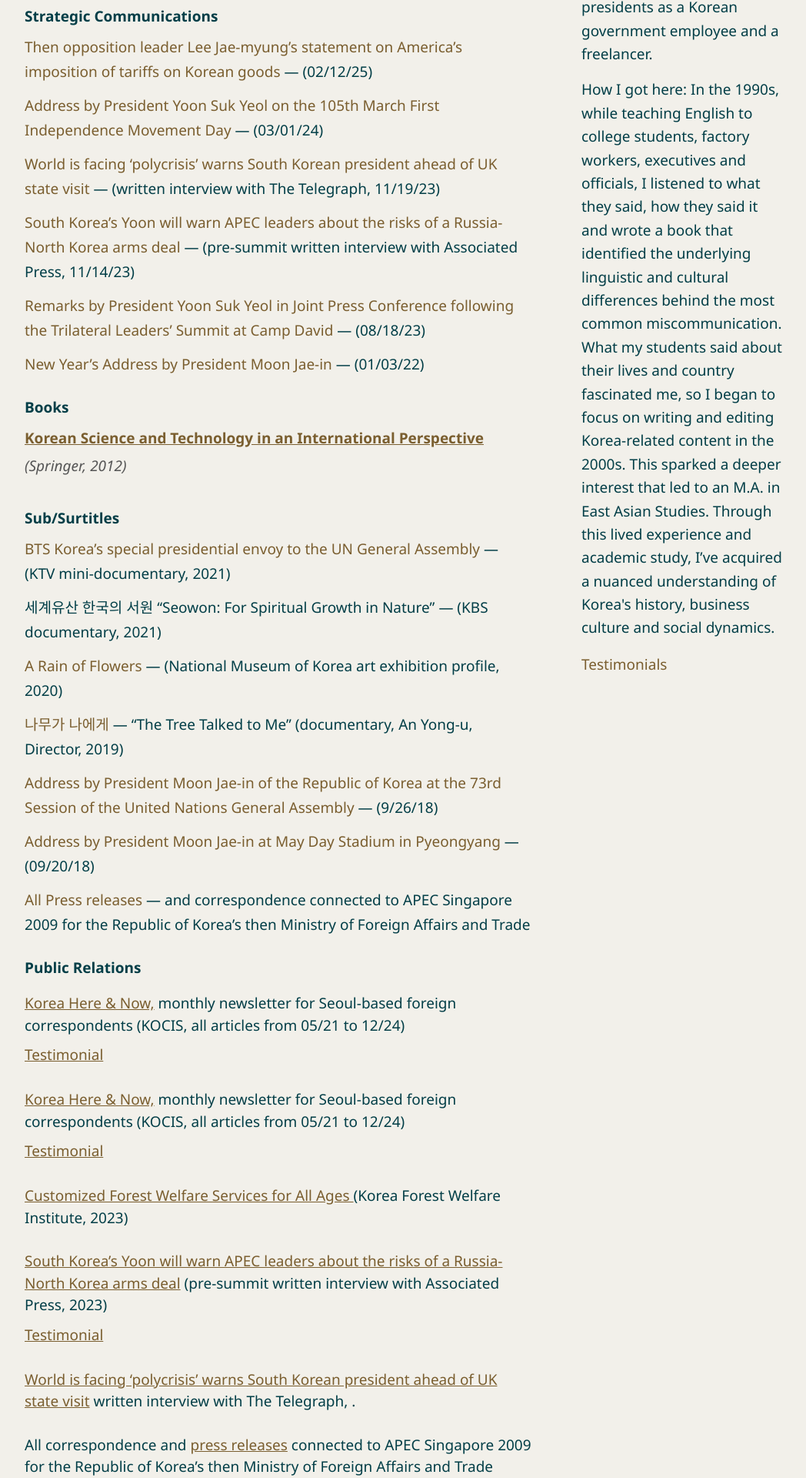
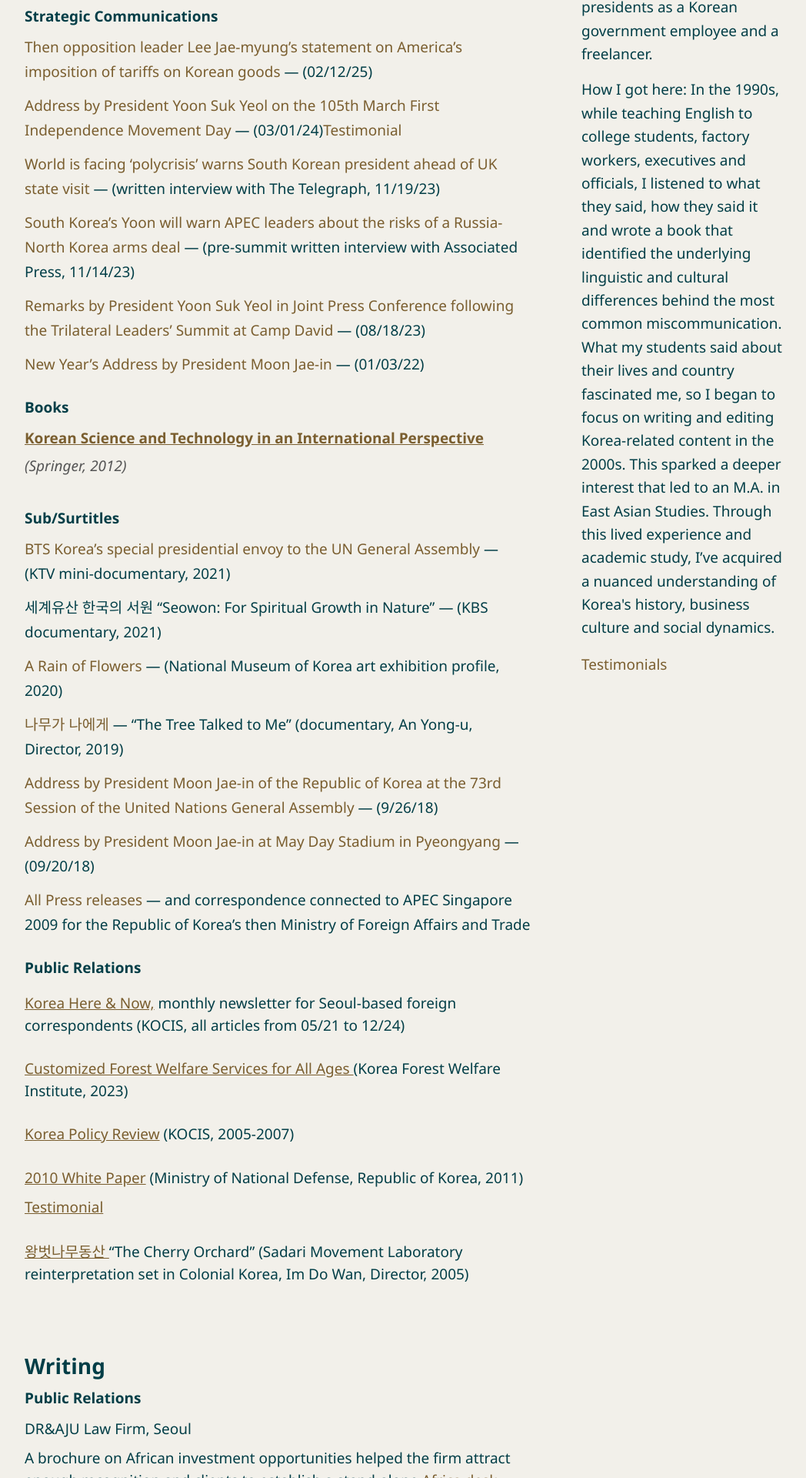
Before and after one commit to wksnders/David-Portfolio, a Vue app: page / in a window 1280 px wide. Shown: the part 601-2521 px from the top of the page at 77% size, without its empty margins (112-1160 px from the left). Built offline with nearby package versions, Linux system fonts and the light colour scheme.

Commit message:
public relations content fixes added testimonials to speeches

```diff
--- a/public/locales/en.yaml
+++ b/public/locales/en.yaml
@@ -21,21 +21,33 @@
 editing.Speeches.1.title: "Then opposition leader Lee Jae-myung’s statement on America’s imposition of tariffs on Korean goods "
 editing.Speeches.1.titleLink: "https://theminjoo.kr/main/sub/news/view.php?sno=60&brd=30&post=1209322"
 editing.Speeches.1.additionalText: "(02/12/25)"
+editing.Speeches.1.TestimonialLabel: ""
+editing.Speeches.1.TestimonialLink: ""
 editing.Speeches.2.title: "Address by President Yoon Suk Yeol on the 105th March First Independence Movement Day"
 editing.Speeches.2.titleLink: "https://www.korea.net/Government/Briefing-Room/Presidential-Speeches/view?articleId=248133&categoryId=111&language=A020101&pageIndex=2"
 editing.Speeches.2.additionalText: "(03/01/24)"
+editing.Speeches.2.TestimonialLabel: "Testimonial"
+editing.Speeches.2.TestimonialLink: "./testimonials#testimonial-1"
 editing.Speeches.3.title: "World is facing ‘polycrisis’ warns South Korean president ahead of UK state visit"
 editing.Speeches.3.titleLink: "https://www.telegraph.co.uk/world-news/2023/11/19/south-korea-president-yoon-suk-yeol-state-visit-uk/"
 editing.Speeches.3.additionalText: "(written interview with The Telegraph, 11/19/23)"
+editing.Speeches.3.TestimonialLabel: ""
+editing.Speeches.3.TestimonialLink: ""
 editing.Speeches.4.title: "South Korea’s Yoon will warn APEC leaders about the risks of a Russia-North Korea arms deal "
 editing.Speeches.4.titleLink: "https://apnews.com/article/south-north-korea-yoon-russia-apec-b964ea7a195f571218d02690613fa3e9"
 editing.Speeches.4.additionalText: "(pre-summit written interview with Associated Press, 11/14/23) "
+editing.Speeches.4.TestimonialLabel: ""
+editing.Speeches.4.TestimonialLink: ""
 editing.Speeches.5.title: "Remarks by President Yoon Suk Yeol in Joint Press Conference following the Trilateral Leaders’ Summit at Camp David"
 editing.Speeches.5.titleLink: "https://www.korea.net/Government/Briefing-Room/Presidential-Speeches/view?articleId=238304&categoryId=111&language=A020101&pageIndex=3"
 editing.Speeches.5.additionalText: "(08/18/23)"
+editing.Speeches.5.TestimonialLabel: ""
+editing.Speeches.5.TestimonialLink: ""
 editing.Speeches.6.title: "New Year’s Address by President Moon Jae-in"
 editing.Speeches.6.titleLink: "http://webarchives.pa.go.kr/19th/english.president.go.kr/BriefingSpeeches/Speeches/1130"
 editing.Speeches.6.additionalText: "(01/03/22)"
+editing.Speeches.6.TestimonialLabel: ""
+editing.Speeches.6.TestimonialLink: ""
 
 Subsection.editing.Books: "Books"
 Subsection.editing.Books.description: ""
@@ -80,23 +92,23 @@
 editing.PublicRelations.1.bodyLinkText2: ""
 editing.PublicRelations.1.bodyLink2: ""
 editing.PublicRelations.1.bodyText3: ""
-editing.PublicRelations.1.testimonialLabel: "Testimonial"
-editing.PublicRelations.1.testimonialLink: "./testimonials#testimonial-2"
+editing.PublicRelations.1.testimonialLabel: ""
+editing.PublicRelations.1.testimonialLink: ""
 editing.PublicRelations.2.location: ""
 editing.PublicRelations.2.bodyText1: ""
-editing.PublicRelations.2.bodyLinkText1: "Korea Here & Now,"
-editing.PublicRelations.2.bodyLink1: "https://www.kocis.go.kr/eng/fpcBoard.do"
-editing.PublicRelations.2.bodyText2: " monthly newsletter for Seoul-based foreign correspondents (KOCIS, all articles from 05/21 to 12/24)"
+editing.PublicRelations.2.bodyLinkText1: "Customized Forest Welfare Services for All Ages "
+editing.PublicRelations.2.bodyLink1: "https://www.fowi.or.kr/user/eng/bbsView.do?bbsManageId=116&bbsId=5848"
+editing.PublicRelations.2.bodyText2: "(Korea Forest Welfare Institute, 2023)"
 editing.PublicRelations.2.bodyLinkText2: ""
 editing.PublicRelations.2.bodyLink2: ""
 editing.PublicRelations.2.bodyText3: ""
-editing.PublicRelations.2.testimonialLabel: "Testimonial"
-editing.PublicRelations.2.testimonialLink: "./testimonials#testimonial-2"
+editing.PublicRelations.2.testimonialLabel: ""
+editing.PublicRelations.2.testimonialLink: ""
 editing.PublicRelations.3.location: ""
 editing.PublicRelations.3.bodyText1: ""
-editing.PublicRelations.3.bodyLinkText1: "Customized Forest Welfare Services for All Ages "
-editing.PublicRelations.3.bodyLink1: "https://www.fowi.or.kr/user/eng/bbsView.do?bbsManageId=116&bbsId=5848"
-editing.PublicRelations.3.bodyText2: "(Korea Forest Welfare Institute, 2023)"
+editing.PublicRelations.3.bodyLinkText1: "Korea Policy Review"
+editing.PublicRelations.3.bodyLink1: "https://books.google.co.kr/books?id=AUqOAAAAMAAJ&hl=ko&source=gbs_book_other_versions"
+editing.PublicRelations.3.bodyText2: "(KOCIS, 2005-2007)"
 editing.PublicRelations.3.bodyLinkText2: ""
 editing.PublicRelations.3.bodyLink2: ""
 editing.PublicRelations.3.bodyText3: ""
@@ -104,9 +116,9 @@
 editing.PublicRelations.3.testimonialLink: ""
 editing.PublicRelations.4.location: ""
 editing.PublicRelations.4.bodyText1: ""
-editing.PublicRelations.4.bodyLinkText1: "South Korea’s Yoon will warn APEC leaders about the risks of a Russia-North Korea arms deal"
-editing.PublicRelations.4.bodyLink1: "https://apnews.com/article/south-north-korea-yoon-russia-apec-b964ea7a195f571218d02690613fa3e9"
-editing.PublicRelations.4.bodyText2: "(pre-summit written interview with Associated Press, 2023)"
+editing.PublicRelations.4.bodyLinkText1: "2010 White Paper"
+editing.PublicRelations.4.bodyLink1: "https://www.mnd.go.kr/cop/pblictn/selectPublicationUser.do?siteId=mndEN&componentId=51&categoryId=0&publicationSeq=583&pageIndex=2&id=mndEN_031300000000"
+editing.PublicRelations.4.bodyText2: "(Ministry of National Defense, Republic of Korea, 2011)"
 editing.PublicRelations.4.bodyLinkText2: ""
 editing.PublicRelations.4.bodyLink2: ""
 editing.PublicRelations.4.bodyText3: ""
@@ -114,34 +126,14 @@
 editing.PublicRelations.4.testimonialLink: "./testimonials#testimonial-2"
 editing.PublicRelations.5.location: ""
 editing.PublicRelations.5.bodyText1: ""
-editing.PublicRelations.5.bodyLinkText1: "World is facing ‘polycrisis’ warns South Korean president ahead of UK state visit"
-editing.PublicRelations.5.bodyLink1: "https://www.telegraph.co.uk/world-news/2023/11/19/south-korea-president-yoon-suk-yeol-state-visit-uk/"
-editing.PublicRelations.5.bodyText2: "written interview with The Telegraph, ."
+editing.PublicRelations.5.bodyLinkText1: "왕벗나무동산 "
+editing.PublicRelations.5.bodyLink1: "https://www.youtube.com/watch?v=abPvDxoj8ro"
+editing.PublicRelations.5.bodyText2: "“The Cherry Orchard” (Sadari Movement Laboratory reinterpretation set in Colonial Korea, Im Do Wan, Director, 2005)"
 editing.PublicRelations.5.bodyLinkText2: ""
 editing.PublicRelations.5.bodyLink2: ""
 editing.PublicRelations.5.bodyText3: ""
 editing.PublicRelations.5.testimonialLabel: ""
 editing.PublicRelations.5.testimonialLink: ""
-editing.PublicRelations.6.location: ""
-editing.PublicRelations.6.bodyText1: "All correspondence and "
-editing.PublicRelations.6.bodyLinkText1: "press releases"
-editing.PublicRelations.6.bodyLink1: "https://www.mofa.go.kr/eng/brd/m_5676/view.do?seq=307943&srchFr=&amp%3BsrchTo=&amp%3BsrchWord=Foreign&amp%3BsrchTp=&amp%3Bmulti_itm_seq=0&amp%3Bitm_seq_1=0&amp%3Bitm_seq_2=0&amp%3Bcompany_cd=&amp%3Bcompany_nm="
-editing.PublicRelations.6.bodyText2: "connected to APEC Singapore 2009 for the Republic of Korea’s then Ministry of Foreign Affairs and Trade"
-editing.PublicRelations.6.bodyLinkText2: ""
-editing.PublicRelations.6.bodyLink2: ""
-editing.PublicRelations.6.bodyText3: ""
-editing.PublicRelations.6.testimonialLabel: ""
-editing.PublicRelations.6.testimonialLink: ""
-editing.PublicRelations.7.location: ""
-editing.PublicRelations.7.bodyText1: ""
-editing.PublicRelations.7.bodyLinkText1: "Korea Policy Review"
-editing.PublicRelations.7.bodyLink1: "https://books.google.co.kr/books?id=AUqOAAAAMAAJ&hl=ko&source=gbs_book_other_versions"
-editing.PublicRelations.7.bodyText2: "(KOCIS, 2005-2007) subscriptions to the government-backed publication increased sharply after I began improving the content and designing promotional campaigns"
-editing.PublicRelations.7.bodyLinkText2: ""
-editing.PublicRelations.7.bodyLink2: ""
-editing.PublicRelations.7.bodyText3: ""
-editing.PublicRelations.7.testimonialLabel: ""
-editing.PublicRelations.7.testimonialLink: ""
 
 Section.writing: "Writing"
 Subsection.writing.PublicRelations: "Public Relations"
--- a/src/components/templates/BooksItem.vue
+++ b/src/components/templates/BooksItem.vue
@@ -39,7 +39,7 @@
       <!-- Testimonial link -->
       <p v-if="testimonialLink" class="book-testimonial">
         <RouterLink :to="testimonialLink">
-          {{ testimonialLabel || 'Testimonials' }}
+          {{ testimonialLabel || 'Testimonial' }}
         </RouterLink>
       </p>
 
--- a/src/components/templates/SpeechesItem.vue
+++ b/src/components/templates/SpeechesItem.vue
@@ -12,6 +12,9 @@
 const title = getTranslationRef(`${props.basePath}.title`)
 const titleLink = getTranslationRef(`${props.basePath}.titleLink`)
 const additionalText = getTranslationRef(`${props.basePath}.additionalText`)
+
+const testimonialLabel = getTranslationRef(`${props.basePath}.TestimonialLabel`)
+const testimonialLink = getTranslationRef(`${props.basePath}.TestimonialLink`)
 </script>
 
 <template>
@@ -25,7 +28,10 @@
       <template v-else>
         {{ title }}
       </template>
-      <span v-if="additionalText"> — {{ additionalText }}</span>
+      <span v-if="additionalText"> — {{ additionalText }} </span>
+      <RouterLink v-if="testimonialLink" :to="testimonialLink">
+        {{ testimonialLabel || 'Testimonial' }}
+      </RouterLink>
     </p>
   </div>
 </template>
```
